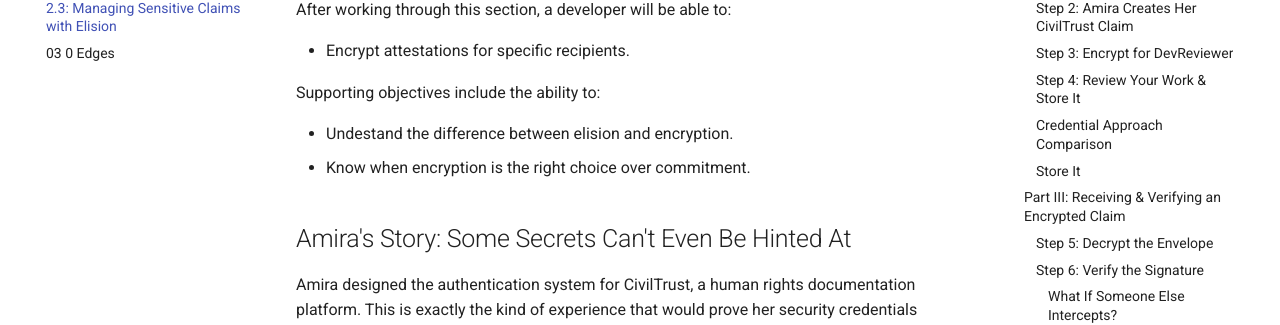
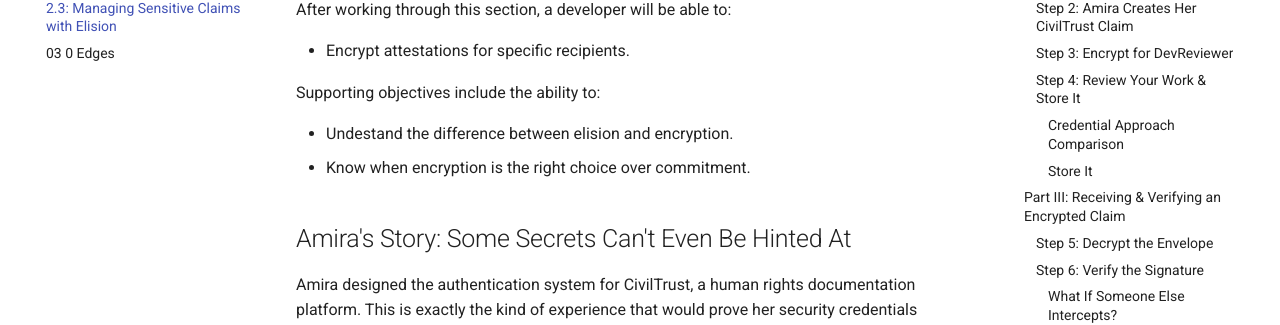
Before and after one commit to BlockchainCommons/XID-Quickstart, an MkDocs documentation site: the page built from docs/02_3_Managing_Claims_Encryption.md, in a window 1280 px wide. Shown: the part 418-743 px from the top of the page. Built offline with MkDocs 1.6.1 and Material for MkDocs 9.7.7, drawn with Linux system fonts in a browser that asks for light colours; comment, search, counter and statistics services are not loaded.

Commit message:
fixed header levels

````diff
--- a/docs/02_3_Managing_Claims_Encryption.md
+++ b/docs/02_3_Managing_Claims_Encryption.md
@@ -198,7 +198,7 @@
 trace. DevReviewer can decrypt and verify Amira's CivilTrust claim,
 but no one else can read the content or even know it exists.
 
-### Credential Approach Comparison
+#### Credential Approach Comparison
 
 Combined with the public attestation in §2.1 and commit-reveal pattern
 from §2.2, Amira has a complete toolkit for managing credentials of
@@ -210,7 +210,7 @@
 | Crypto audit | ✂️  Commit elided | Valuable but rare skill | §2.2 |
 | CivilTrust | 🔐 Encrypt for DevReviewer | Too dangerous for any public trace | §2.3 |
 
-### Store It
+#### Store It
 
 As usual, we're going to save everything for future reference.
 ```
````
